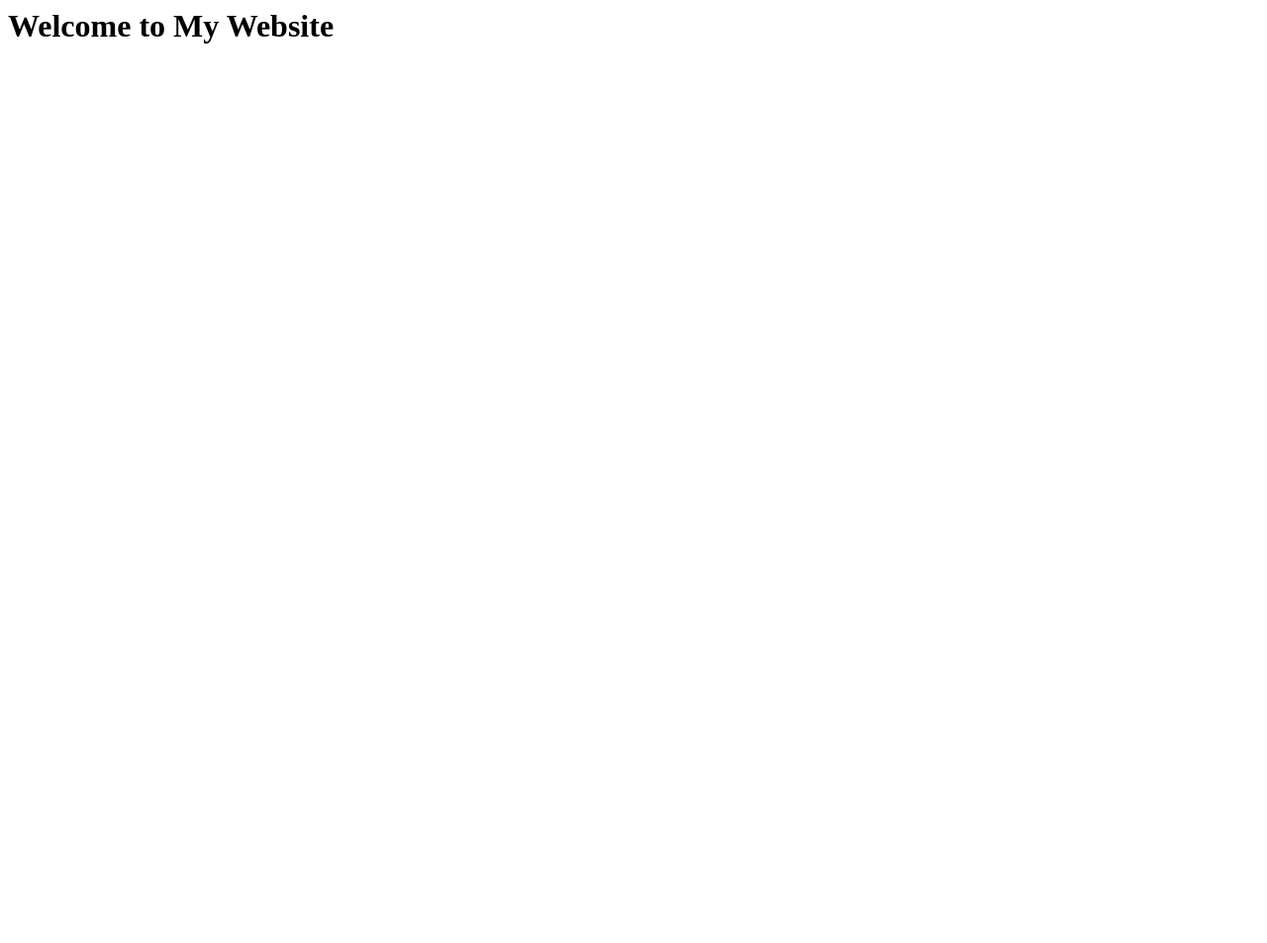
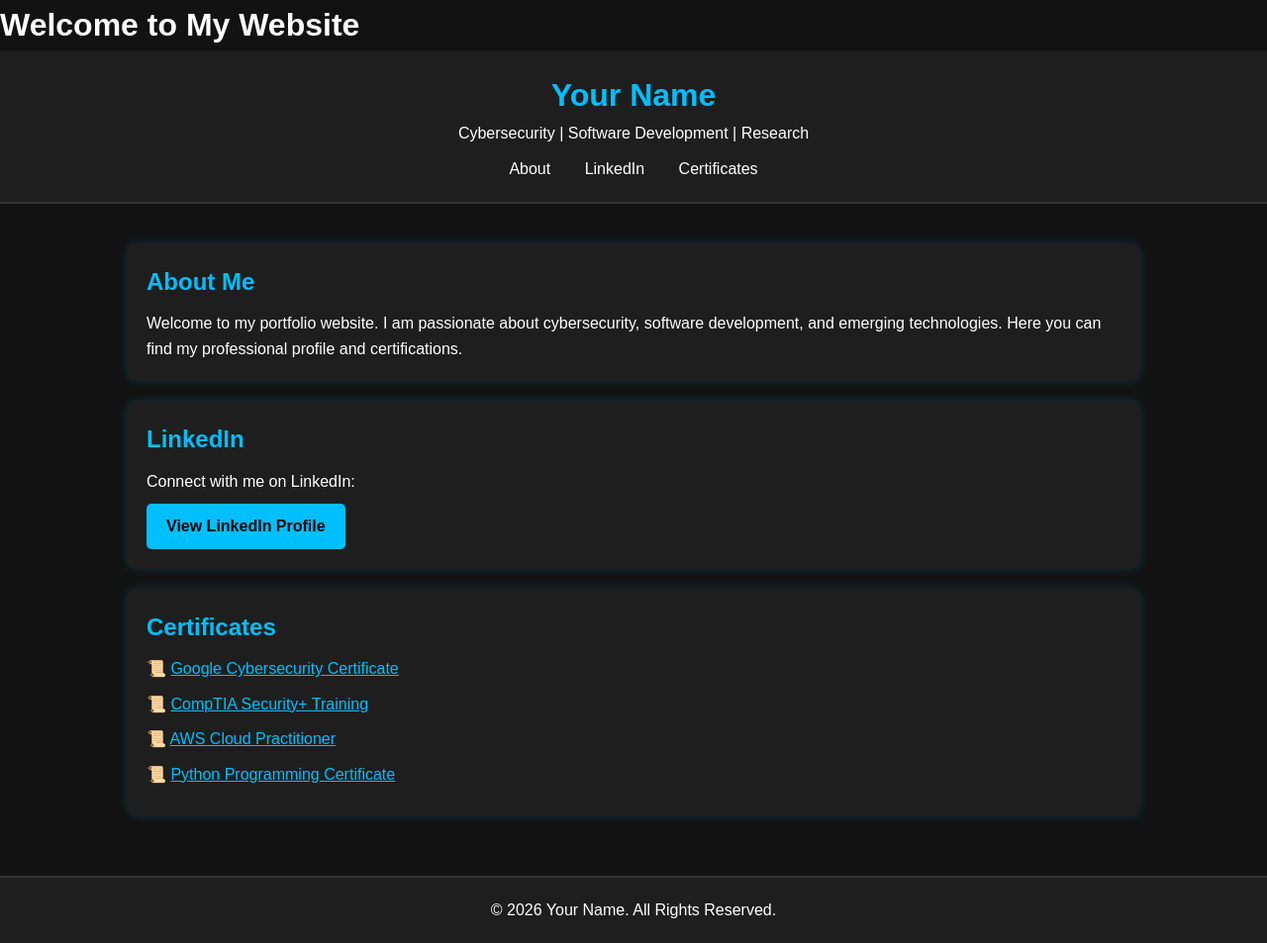
Before and after one commit to Tofarati/webby, a plain HTML site: page index.html in a window 1280 px wide. Shown: the whole page at 99% size. Before the commit the page ends 800 px from the top, so only its background shows below. Drawn offline with Linux system fonts and the light colour scheme.

Commit message:
Update index.html

```diff
--- a/index.html
+++ b/index.html
@@ -1 +1,179 @@
 <h1>Welcome to My Website</h1>
+<!DOCTYPE html>
+<html lang="en">
+<head>
+    <meta charset="UTF-8">
+    <meta name="viewport" content="width=device-width, initial-scale=1.0">
+    <title>My Portfolio</title>
+
+    <style>
+        * {
+            margin: 0;
+            padding: 0;
+            box-sizing: border-box;
+            font-family: Arial, sans-serif;
+        }
+
+        body {
+            background-color: #121212;
+            color: white;
+            line-height: 1.6;
+        }
+
+        header {
+            background-color: #1e1e1e;
+            padding: 20px;
+            text-align: center;
+            border-bottom: 2px solid #333;
+        }
+
+        header h1 {
+            color: #00bfff;
+        }
+
+        nav {
+            margin-top: 10px;
+        }
+
+        nav a {
+            color: white;
+            text-decoration: none;
+            margin: 0 15px;
+            transition: 0.3s;
+        }
+
+        nav a:hover {
+            color: #00bfff;
+        }
+
+        .container {
+            width: 80%;
+            margin: auto;
+            padding: 40px 0;
+        }
+
+        .card {
+            background-color: #1e1e1e;
+            padding: 20px;
+            margin-bottom: 20px;
+            border-radius: 10px;
+            box-shadow: 0 0 10px rgba(0,191,255,0.2);
+        }
+
+        h2 {
+            color: #00bfff;
+            margin-bottom: 10px;
+        }
+
+        ul {
+            list-style: none;
+        }
+
+        ul li {
+            margin: 10px 0;
+        }
+
+        a {
+            color: #00bfff;
+        }
+
+        a:hover {
+            color: #66d9ff;
+        }
+
+        footer {
+            text-align: center;
+            padding: 20px;
+            background-color: #1e1e1e;
+            border-top: 2px solid #333;
+        }
+
+        .button {
+            display: inline-block;
+            background-color: #00bfff;
+            color: black;
+            padding: 10px 20px;
+            border-radius: 5px;
+            text-decoration: none;
+            font-weight: bold;
+            margin-top: 10px;
+        }
+
+        .button:hover {
+            background-color: #66d9ff;
+        }
+    </style>
+</head>
+<body>
+
+    <header>
+        <h1>Your Name</h1>
+        <p>Cybersecurity | Software Development | Research</p>
+
+        <nav>
+            <a href="#about">About</a>
+            <a href="#linkedin">LinkedIn</a>
+            <a href="#certificates">Certificates</a>
+        </nav>
+    </header>
+
+    <div class="container">
+
+        <section id="about" class="card">
+            <h2>About Me</h2>
+            <p>
+                Welcome to my portfolio website. I am passionate about
+                cybersecurity, software development, and emerging technologies.
+                Here you can find my professional profile and certifications.
+            </p>
+        </section>
+
+        <section id="linkedin" class="card">
+            <h2>LinkedIn</h2>
+            <p>Connect with me on LinkedIn:</p>
+
+            <a href="https://www.linkedin.com/in/YOUR-LINKEDIN-USERNAME"
+               target="_blank"
+               class="button">
+                View LinkedIn Profile
+            </a>
+        </section>
+
+        <section id="certificates" class="card">
+            <h2>Certificates</h2>
+
+            <ul>
+                <li>
+                    📜 <a href="certificate1.pdf" target="_blank">
+                    Google Cybersecurity Certificate
+                    </a>
+                </li>
+
+                <li>
+                    📜 <a href="certificate2.pdf" target="_blank">
+                    CompTIA Security+ Training
+                    </a>
+                </li>
+
+                <li>
+                    📜 <a href="certificate3.pdf" target="_blank">
+                    AWS Cloud Practitioner
+                    </a>
+                </li>
+
+                <li>
+                    📜 <a href="certificate4.pdf" target="_blank">
+                    Python Programming Certificate
+                    </a>
+                </li>
+            </ul>
+        </section>
+
+    </div>
+
+    <footer>
+        <p>&copy; 2026 Your Name. All Rights Reserved.</p>
+    </footer>
+
+</body>
+</html>
```
